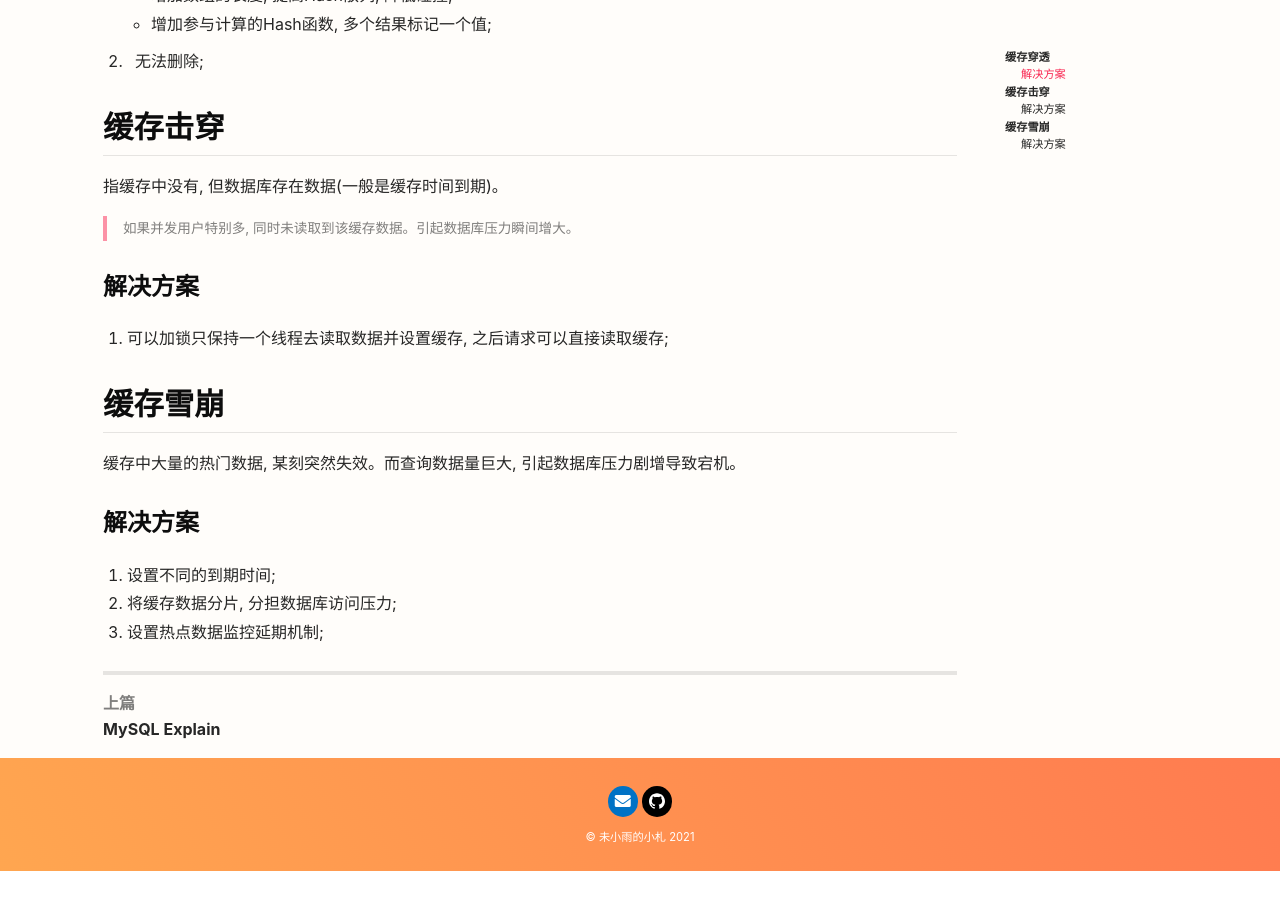
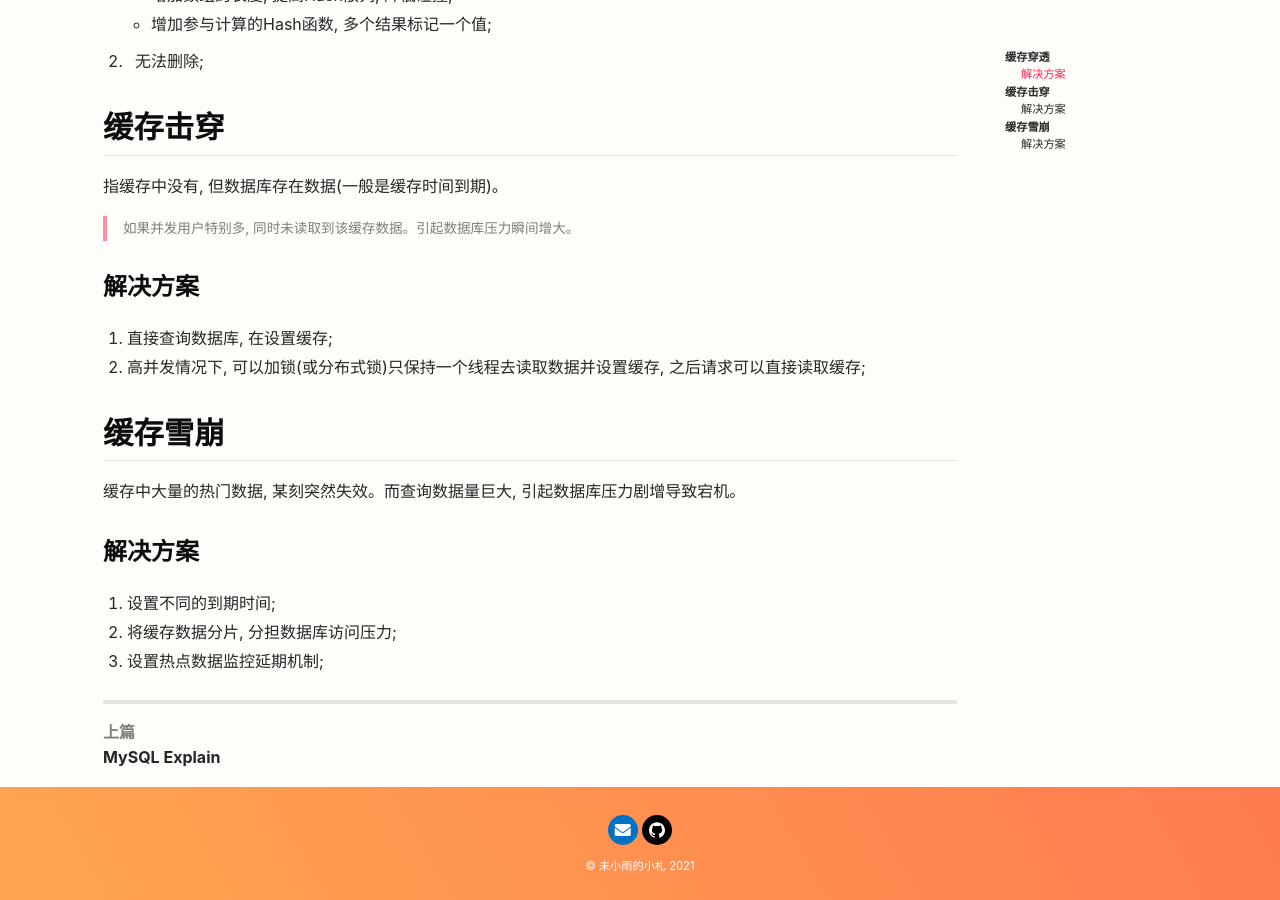
Before and after one commit to cloudland/cloudland.github.io, a Jekyll site: the page built from _posts/cache/2021-03-14-cache-matter.md, in a window 1280 px wide and 900 px high, scrolled down 1477 px. Built offline with Jekyll 4.4.1, drawn with Linux system fonts in a browser that asks for light colours; nearby versions of some CDN libraries; before the commit the page ends 2348 px from its top, so only the background shows below that.

Commit message:
更新文档

```diff
--- a/_posts/cache/2021-03-14-cache-matter.md
+++ b/_posts/cache/2021-03-14-cache-matter.md
@@ -61,7 +61,8 @@ tags: 缓存
 
 ### 解决方案
 
-1. 可以加锁只保持一个线程去读取数据并设置缓存, 之后请求可以直接读取缓存;
+1. 直接查询数据库, 在设置缓存;
+2. 高并发情况下, 可以加锁(或分布式锁)只保持一个线程去读取数据并设置缓存, 之后请求可以直接读取缓存;
 
 ## 缓存雪崩
 
```
